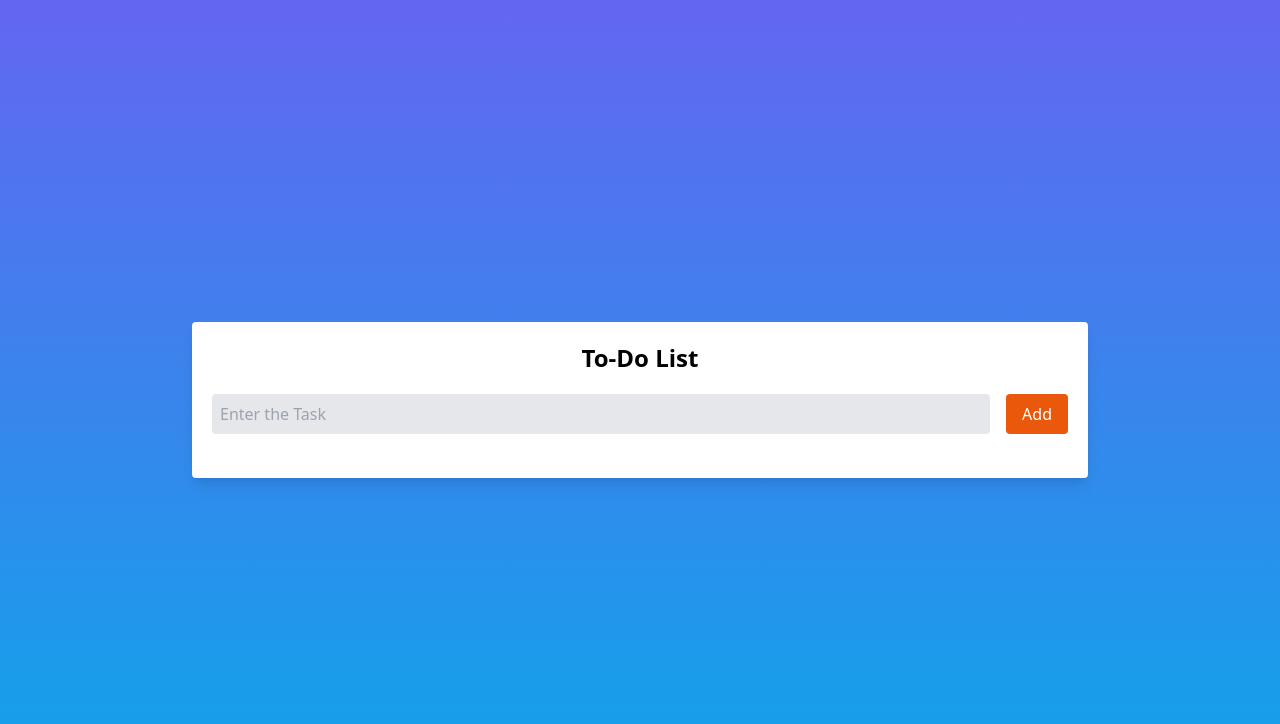
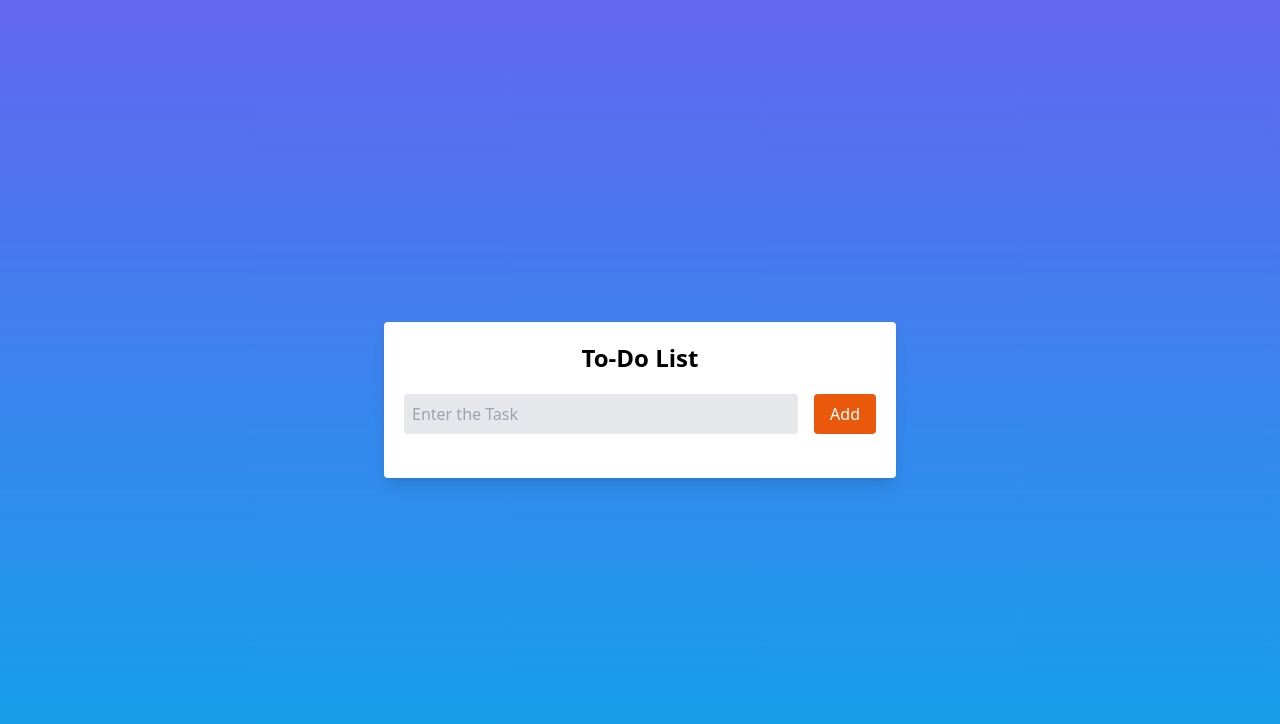
Before and after one commit to AngadBari/To-Do-List, a plain HTML site: page index.html in a window 1280 px wide. Drawn offline with nearby package versions, Linux system fonts and the light colour scheme.

Commit message:
Update index.html

```diff
--- a/index.html
+++ b/index.html
@@ -9,19 +9,24 @@
   <body
     class="flex items-center justify-center h-screen bg-gradient-to-t from-sky-500 to-indigo-500"
   >
-    <div class="p-5 m-5 bg-white rounded shadow-lg w-full max-w-md sm:max-w-lg md:max-w-xl lg:max-w-2xl xl:max-w-4xl">
+    <div
+      class="p-5 m-5 bg-white rounded shadow-lg w-full max-w-md sm:max-w-xs md:max-w-sm lg:max-w-md xl:max-w-lg"
+    >
       <h1 class="text-2xl font-bold text-center text-black mb-5">To-Do List</h1>
 
-      <div class="flex flex-col sm:flex-row gap-2 mb-6">
+      <div class="flex gap-4 mb-6">
+
         <input
           class="flex-1 p-2 bg-gray-200 rounded"
           type="text"
           id="ToDoInput"
           placeholder="Enter the Task"
         />
+
+
         <button
           id="addTaskButton"
-          class="mt-2 sm:mt-0 sm:ml-2 px-4 py-2 text-white bg-orange-600 rounded hover:bg-orange-700"
+          class="px-4 py-2 text-white bg-orange-600 rounded hover:bg-orange-700"
         >
           Add
         </button>
```
